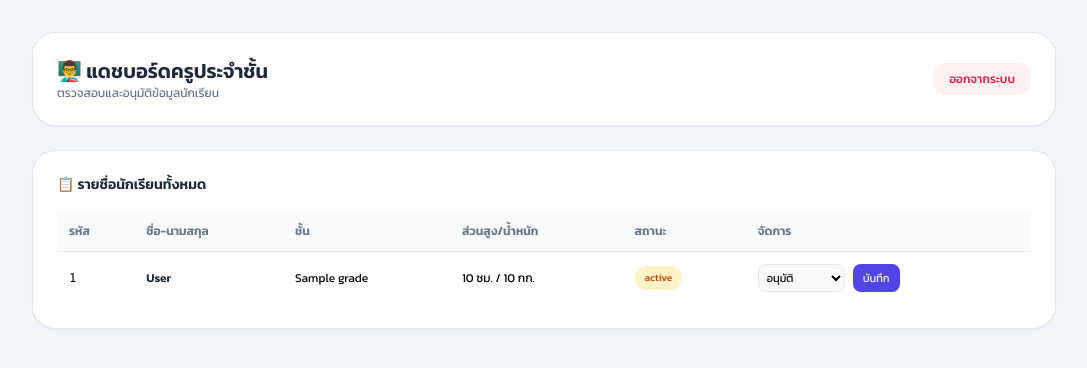
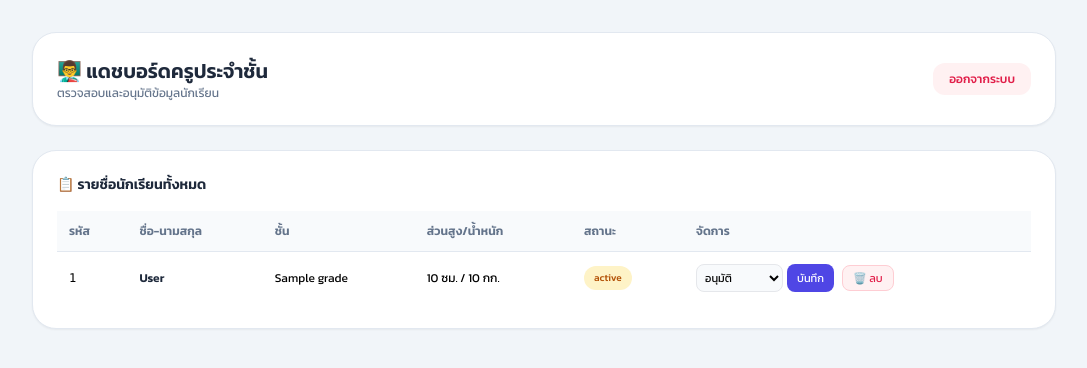
Before and after one commit to sittisak2009/student-web, a Flask app: template templates/teacher_dashboard.html in a window 1280 px wide. Shown: the top 368 px of the page, without its empty margins (96-1183 px from the left). Run offline with Flask 3, Linux system fonts and the light colour scheme; the template is opened without the code that fills it: most values are stand-ins (such as "Sample title", 1, 10 or a date in 2020); some libraries are stand-ins or nearby versions.

Commit message:
Update teacher_dashboard.html

```diff
--- a/templates/teacher_dashboard.html
+++ b/templates/teacher_dashboard.html
@@ -50,7 +50,8 @@
                                 </span>
                             </td>
                             <td class="p-3">
-                                <form action="/teacher/status/{{ st['student_id'] }}" method="POST" class="flex gap-2">
+                               <div class="flex items-center gap-2">
+                                   <form action="/teacher/status/{{ st['student_id'] }}" method="POST" class="flex gap-1">
                                        <select name="status" class="bg-slate-50 border rounded-lg p-1 text-[11px]">
                                            <option value="อนุมัติแล้ว" {% if st['status'] == 'อนุมัติแล้ว' %}selected{% endif %}>อนุมัติ</option>
                                            <option value="ให้แก้ไข" {% if st['status'] == 'ให้แก้ไข' %}selected{% endif %}>ให้แก้ไข</option>
@@ -58,6 +59,13 @@
                                        </select>
                                        <button type="submit" class="bg-indigo-600 text-white px-2.5 py-1 rounded-lg text-[11px]">บันทึก</button>
                                    </form>
+
+                                   <form action="{{ url_for('teacher_delete_student', student_id=st['student_id']) }}" method="POST" onsubmit="return confirm('คุณแน่ใจหรือไม่ว่าต้องการลบนักเรียนรหัส {{ st['student_id'] }} ออกจากระบบ?');">
+                                       <button type="submit" class="bg-rose-50 hover:bg-rose-600 text-rose-600 hover:text-white border border-rose-200 px-2.5 py-1 rounded-lg text-[11px] transition">
+                                           🗑️ ลบ
+                                       </button>
+                                   </form>
+                               </div>
                             </td>
                         </tr>
                         {% else %}
```
Lines whose indentation alone changed are shown as unchanged.
